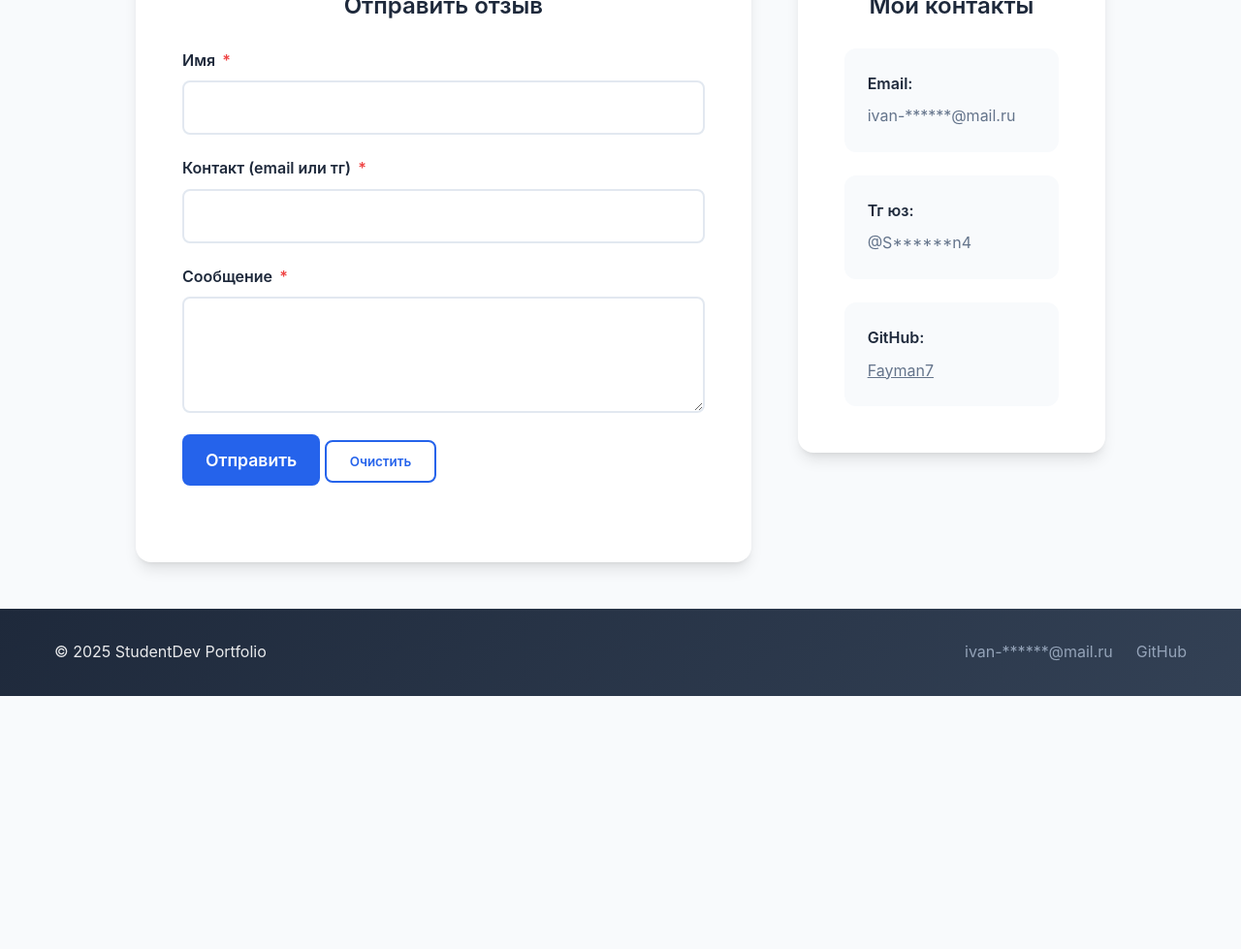
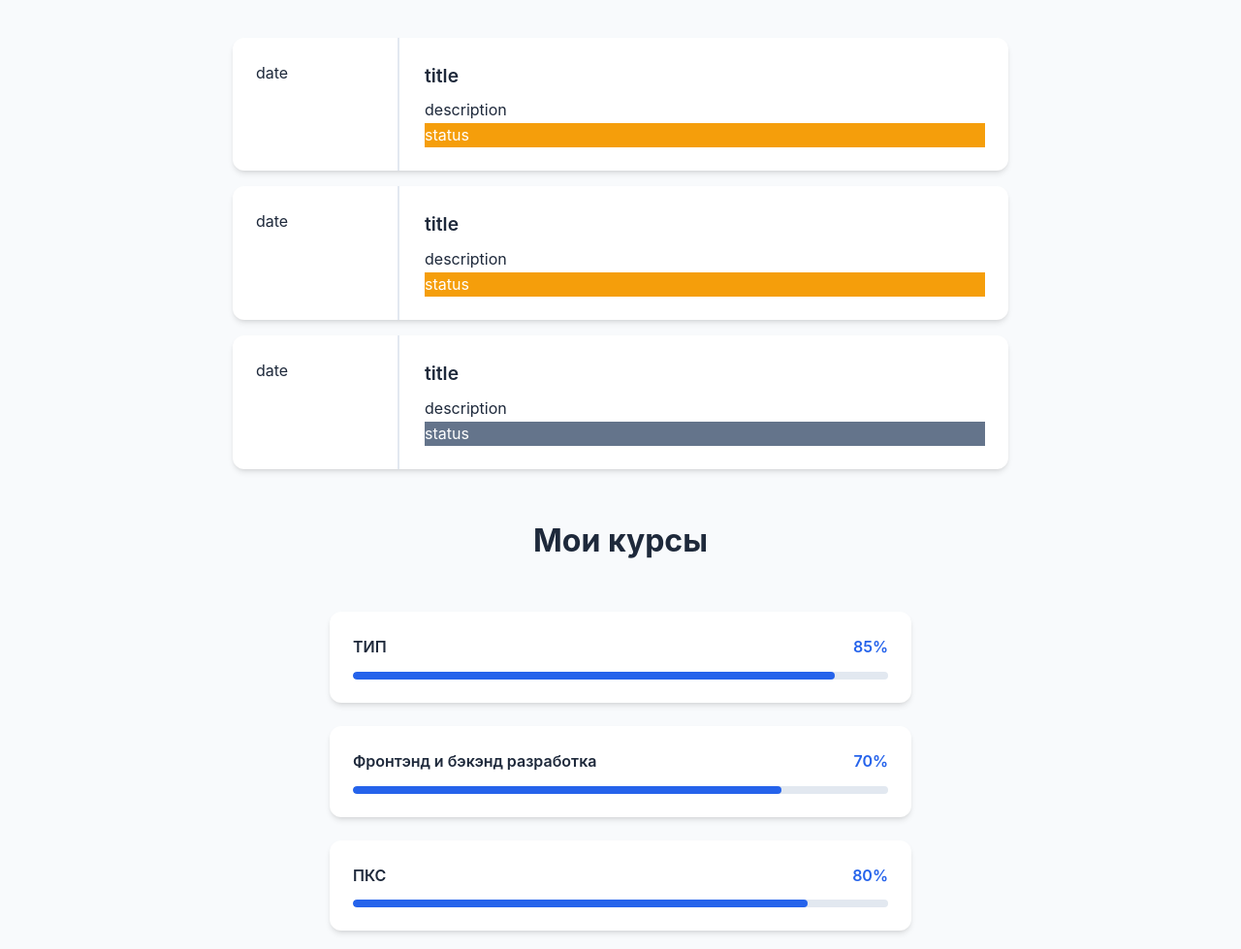
Before and after one commit to PolKas1806/frontend-backend-KR3, a plain HTML site: page pages/diary.html in a window 1280 px wide. Shown: the part 357-1336 px from the top of the page at 97% size. Before the commit the page ends 1075 px from the top, so only its background shows below. Drawn offline with Linux system fonts and the light colour scheme.

Commit message:
feat: kr3 update

```diff
--- a/pages/diary.html
+++ b/pages/diary.html
@@ -3,7 +3,7 @@
 <head>
     <meta charset="UTF-8">
     <meta name="viewport" content="width=device-width, initial-scale=1.0">
-    <meta name="description" content="Личный сайт студента-разработчика - контакты">
+    <meta name="description" content="Личный сайт студента-разработчика - учебный дневник">
     <title>Проекты - StudentDev Portfolio</title>
     <link rel="stylesheet" href="../styles/styles.css">
 </head>
@@ -13,7 +13,7 @@
         <header class="header">
             <div class="container">
                 <div class="header__content">
-                    <h1 class="header__title">Мерзликин Иван</h1>
+                    <h1 class="header__title">Поляков Глеб</h1>
                     <p class="header__subtitle">Студент-разработчик</p>
                 </div>
             </div>
@@ -29,11 +29,11 @@
                     <li class="nav__item">
                         <a href="projects.html" class="nav__link">Проекты</a>
                     </li>
+                    <li class="nav__item nav__item--active">
+                        <a href="diary.html" class="nav__link" aria-current="page">Дневник</a>
+                    </li>
                     <li class="nav__item">
-                        <a href="diary.html" class="nav__link">Дневник</a>
-                    </li>
-                    <li class="nav__item nav__item--active">
-                        <a href="contacts.html" class="nav__link" aria-current="page">Контакты</a>
+                        <a href="contacts.html" class="nav__link">Контакты</a>
                     </li>
                 </ul>
             </div>
@@ -42,63 +42,65 @@
         <!-- Main Content -->
         <main class="main">
             <div class="container">
-                <div class="contacts__content">
-                    <div class="contact-form" aria-labelledby="contactFormTitle">
-                        <h2 id="contactFormTitle" class="contact-form__title">Отправить отзыв</h2>
-
-                        <form id="contactForm" class="form" novalidate>
-                            <fieldset>
-                                <legend class="visually-hidden">Форма обратной связи</legend>
-
-                                <div class="form-group">
-                                    <label for="name" class="form-label">Имя <span aria-hidden="true" class="required-mark">*</span></label>
-                                    <input id="name" name="name" type="text" class="form__input" required aria-required="true" aria-describedby="nameError">
-                                    <span id="nameError" class="form-error" role="alert" aria-live="assertive"></span>
-                                </div>
-
-                                <div class="form-group">
-                                    <label for="contact" class="form-label">Контакт (email или тг) <span aria-hidden="true" class="required-mark">*</span></label>
-                                    <input id="contact" name="contact" type="text" class="form__input" required aria-required="true" aria-describedby="contactError">
-                                    <span id="contactError" class="form-error" role="alert" aria-live="assertive"></span>
-                                </div>
-
-                                <div class="form-group">
-                                    <label for="message" class="form-label">Сообщение <span aria-hidden="true" class="required-mark">*</span></label>
-                                    <textarea id="message" name="message" class="form__textarea" required aria-required="true" aria-describedby="messageError"></textarea>
-                                    <span id="messageError" class="form-error" role="alert" aria-live="assertive"></span>
-                                </div>
-
-                                <div class="form-actions">
-                                    <button type="submit" class="button form__button button--primary">Отправить</button>
-                                    <button type="button" id="contactReset" class="button button--outline">Очистить</button>
-                                </div>
-                            </fieldset>
-                        </form>
-
-                        <p id="formStatus" class="form-status" aria-live="polite"></p>
+                <section class="timeline">
+                    <h2 class="section-title">Мой учебный прогресс</h2>
+                    <div class="timeline__item">
+                        <p class="timeline_date">date</p>
+                        <div class="timeline__content">
+                            <h2 class="timeline__title">title</h2>
+                            <p class="timeline__descripsion">description</p>
+                            <p class="timeline__status--in-progress">status</p>
+                        </div>
                     </div>
-                    <div class="contact-info">
-                        <h2 class="contact-info__title">Мои контакты</h2>
-                        <div class="contact-info__items">
-                            <div class="contact-item">
-                                <div class="contact-item__content">
-                                    <p class="contact-item__title">Email: <p class="contact-item__value">ivan-******@mail.ru</p></p>
-                                </div>
+                    <div class="timeline__item">
+                        <p class="timeline_date">date</p>
+                        <div class="timeline__content">
+                            <h2 class="timeline__title">title</h2>
+                            <p class="timeline__descripsion">description</p>
+                            <p class="timeline__status--in-progress">status</p>
+                        </div>
+                    </div>
+                    <div class="timeline__item">
+                        <p class="timeline_date">date</p>
+                        <div class="timeline__content">
+                            <h2 class="timeline__title">title</h2>
+                            <p class="timeline__descripsion">description</p>
+                            <p class="timeline__status--planned">status</p>
+                        </div>
+                    </div>
+                </section>
+                <section class="skills">
+                    <h2 class="section-title">Мои курсы</h2>
+                    <div class="skills__grid">
+                        <div class="skill">
+                            <div class="skill__header">
+                                <span class="skill__name">ТИП</span>
+                                <span class="skill__percent">85%</span>
                             </div>
-                            <div class="contact-item">
-                                <div class="contact-item__content">
-                                    <p class="contact-item__title">Тг юз: <p class="contact-item__value">@S******n4</p></p>
-                                </div>
+                            <div class="skill__progress">
+                                <div class="skill__progress-bar" style="width: 90%"></div>
                             </div>
-                            <div class="contact-item">
-                                <div class="contact-item__content">
-                                    <p class="contact-item__title">GitHub: </p>
-                                    <a href="https://github.com/Fayman7/Frontend-And-Backend-Development-KR2/tree/dev" class="contact-item__value">Fayman7</a>
-                                </div>
+                        </div>
+                        <div class="skill">
+                            <div class="skill__header">
+                                <span class="skill__name">Фронтэнд и бэкэнд разработка</span>
+                                <span class="skill__percent">70%</span>
+                            </div>
+                            <div class="skill__progress">
+                                <div class="skill__progress-bar" style="width: 80%"></div>
+                            </div>
+                        </div>
+                        <div class="skill">
+                            <div class="skill__header">
+                                <span class="skill__name">ПКС</span>
+                                <span class="skill__percent">80%</span>
+                            </div>
+                            <div class="skill__progress">
+                                <div class="skill__progress-bar" style="width: 85%"></div>
                             </div>
                         </div>
                     </div>
-                </div>
+                </section>
             </div>
         </main>
 
@@ -108,65 +110,12 @@
                 <div class="footer__content">
                     <p class="footer__copyright">&copy; 2025 StudentDev Portfolio</p>
                     <div class="footer__links">
-                        <a href="mailto:student@edu.ru" class="footer__link">ivan-******@mail.ru</a>
-                        <a href="https://github.com/Fayman7/Frontend-And-Backend-Development-KR2/tree/dev" class="footer__link">GitHub</a>
+                        <a href="mailto:student@edu.ru" class="footer__link">polyakov******@mail.ru</a>
+                        <a href="https://github.com/PolKas1806/frontend-backend-KR3/tree/dev" class="footer__link">GitHub</a>
                     </div>
                 </div>
             </div>
         </footer>
     </div>
-    <script>
-        (function(){
-        const form = document.getElementById('contactForm');
-        const status = document.getElementById('formStatus');
-        const resetBtn = document.getElementById('contactReset');
-
-        function setError(input, message) {
-            const err = document.getElementById(input.getAttribute('aria-describedby'));
-            input.setAttribute('aria-invalid', 'true');
-            if (err) err.textContent = message;
-        }
-        function clearError(input) {
-            const err = document.getElementById(input.getAttribute('aria-describedby'));
-            input.removeAttribute('aria-invalid');
-            if (err) err.textContent = '';
-        }
-
-        function validate() {
-            const name = form.elements['name'];
-            const contact = form.elements['contact'];
-            const message = form.elements['message'];
-            let valid = true;
-            // очистка
-            [name, contact, message].forEach(clearError);
-
-            if (!name.value.trim()) { setError(name, 'Введите имя'); valid = false; }
-            if (!contact.value.trim()) { setError(contact, 'Укажите контакт'); valid = false; }
-            if (!message.value.trim()) { setError(message, 'Напишите сообщение'); valid = false; }
-
-            return { valid, firstInvalid: valid ? null : [name, contact, message].find(i => i.hasAttribute('aria-invalid')) };
-        }
-
-        form.addEventListener('submit', function(e){
-            e.preventDefault();
-            const result = validate();
-            if (!result.valid) {
-            result.firstInvalid.focus();
-            status.textContent = 'Пожалуйста, исправьте ошибки в форме.';
-            return;
-            }
-            // Успешная отправка (здесь можно сделать fetch). Для демонстрации — показать сообщение и сбросить форму.
-            status.textContent = 'Спасибо! Ваше сообщение отправлено.';
-            form.reset();
-            [ ...form.elements ].forEach(el => { if (el.getAttribute && el.getAttribute('aria-invalid')) el.removeAttribute('aria-invalid'); });
-        });
-
-        resetBtn.addEventListener('click', () => {
-            form.reset();
-            status.textContent = '';
-            [ ...form.elements ].forEach(el => { if (el.getAttribute && el.getAttribute('aria-invalid')) el.removeAttribute('aria-invalid'); const err = document.getElementById(el.getAttribute && el.getAttribute('aria-describedby')); if (err) err.textContent = ''; });
-        });
-        })();
-    </script>
 </body>
 </html>
```
Also changed, not shown: index.html (+6 -6 lines), pages/contacts.html (+6 -6 lines), pages/projects.html (+4 -4 lines).
